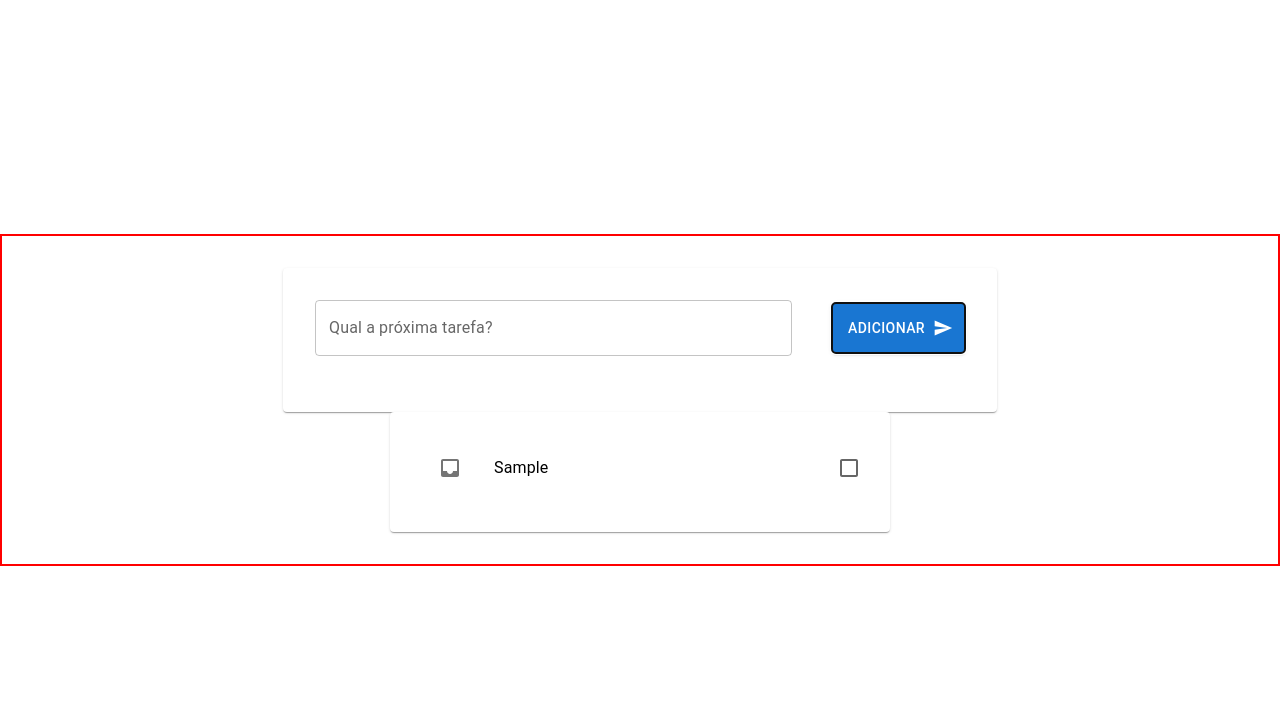
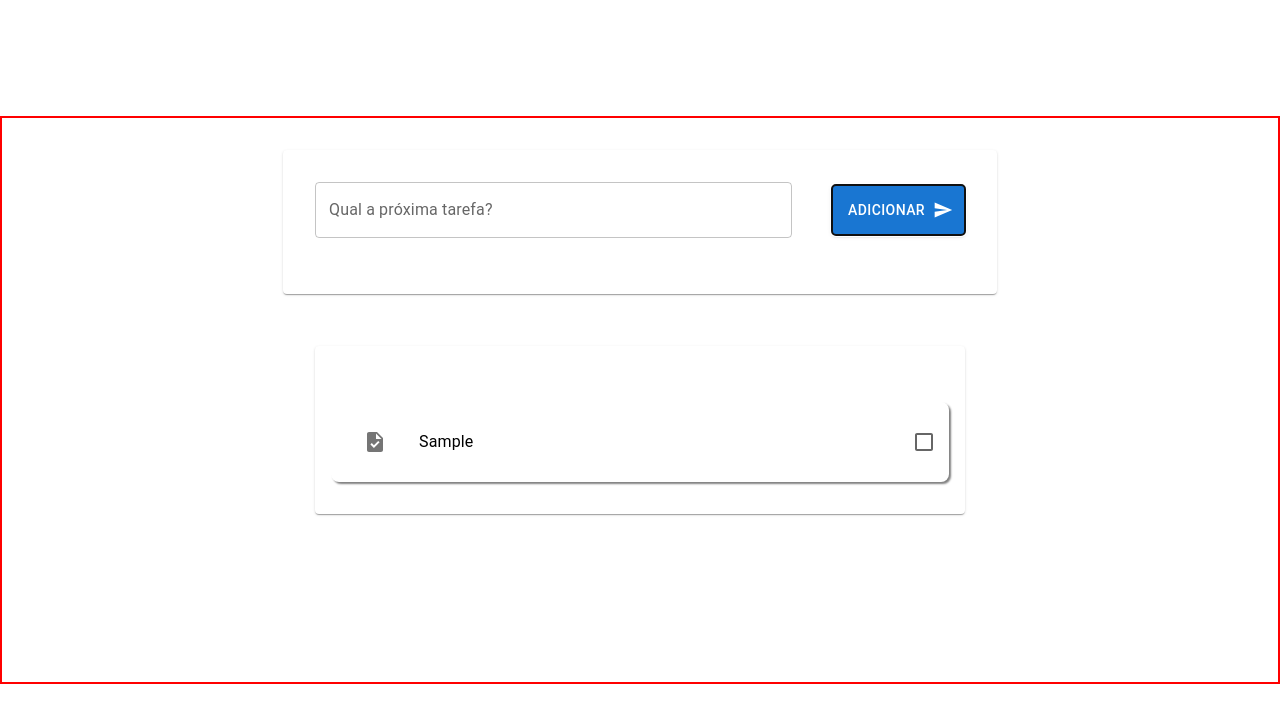
Before and after one commit to guilhXavier/todo-app, a React (Vite) app: page / in a window 1280 px wide. Both pictures are taken after typing "Sample" into the empty fields and a click on the button "ADICIONAR". Shown: the top 722 px of the page. Built offline with nearby package versions, Linux system fonts and the light colour scheme.

Commit message:
style: add css

```diff
--- a/src/App.css
+++ b/src/App.css
@@ -13,17 +13,9 @@
 
 .global-wrapper {
   display: flex;
+  min-height: 500px;
   max-width: 650px;
   width: 100%;
   align-items: center;
-  justify-content: center;
   flex-direction: column;
 }
-
-.card {
-  padding: 2em;
-}
-
-.MuiPaper-root-MuiCard-root {
-  width: none !important;
-}
--- a/src/components/ToDoItem.tsx
+++ b/src/components/ToDoItem.tsx
@@ -6,7 +6,7 @@ import {
   ListItemIcon,
   ListItemText,
 } from "@mui/material";
-import InboxIcon from "@mui/icons-material/Inbox";
+import TaskIcon from "@mui/icons-material/Task";
 import { ToDo } from "../types";
 
 interface ToDoItemProps {
@@ -16,6 +16,12 @@ interface ToDoItemProps {
 
 export const ToDoItem: React.FC<ToDoItemProps> = ({ toDo, onChange }) => (
   <ListItem
+    sx={{
+      borderRadius: "8px",
+      marginTop: 4,
+      padding: 2,
+      boxShadow: "2px 2px 2px grey",
+    }}
     key={toDo.id}
     secondaryAction={<Checkbox edge="end" checked={toDo.isCompleted} />}
     onClick={() => {
@@ -24,7 +30,7 @@ export const ToDoItem: React.FC<ToDoItemProps> = ({ toDo, onChange }) => (
   >
     <ListItemButton disabled={toDo.isCompleted}>
       <ListItemIcon>
-        <InboxIcon />
+        <TaskIcon />
       </ListItemIcon>
       <ListItemText sx={{ color: "black" }} primary={toDo.title} />
     </ListItemButton>
--- a/src/components/ToDoList.tsx
+++ b/src/components/ToDoList.tsx
@@ -9,7 +9,7 @@ interface ToDoListProps {
 }
 export const ToDoList: React.FC<ToDoListProps> = ({ toDos, onChange }) => {
   return (
-    <Card sx={{ width: 500 }}>
+    <Card sx={{ width: "100%", marginTop: "8%" }}>
       {toDos?.length > 0 ? (
         <CardContent>
           <List>
```
